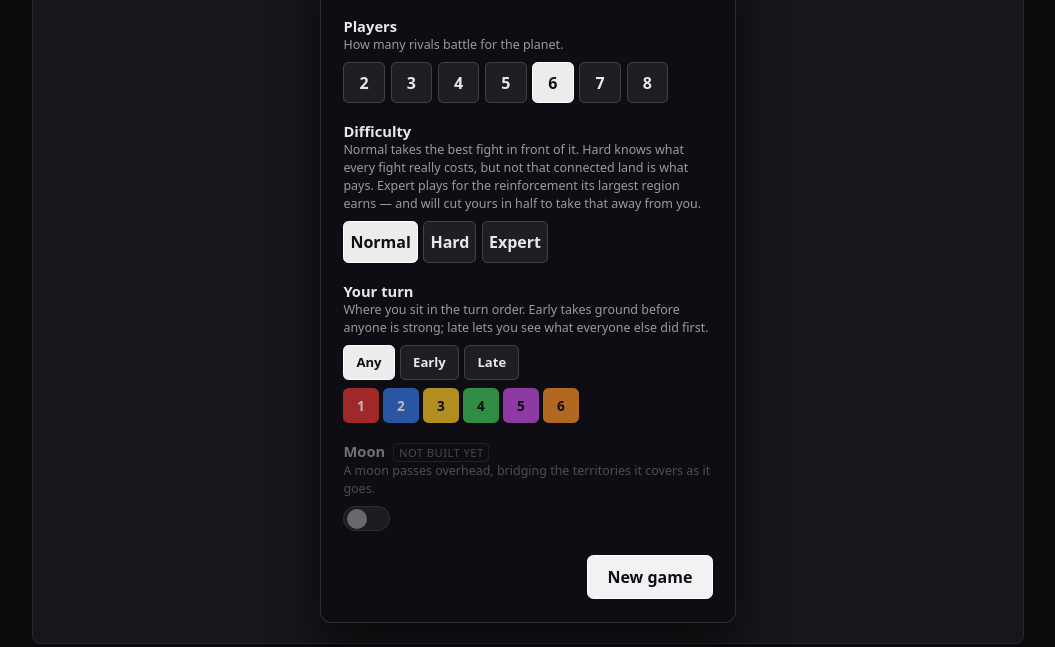
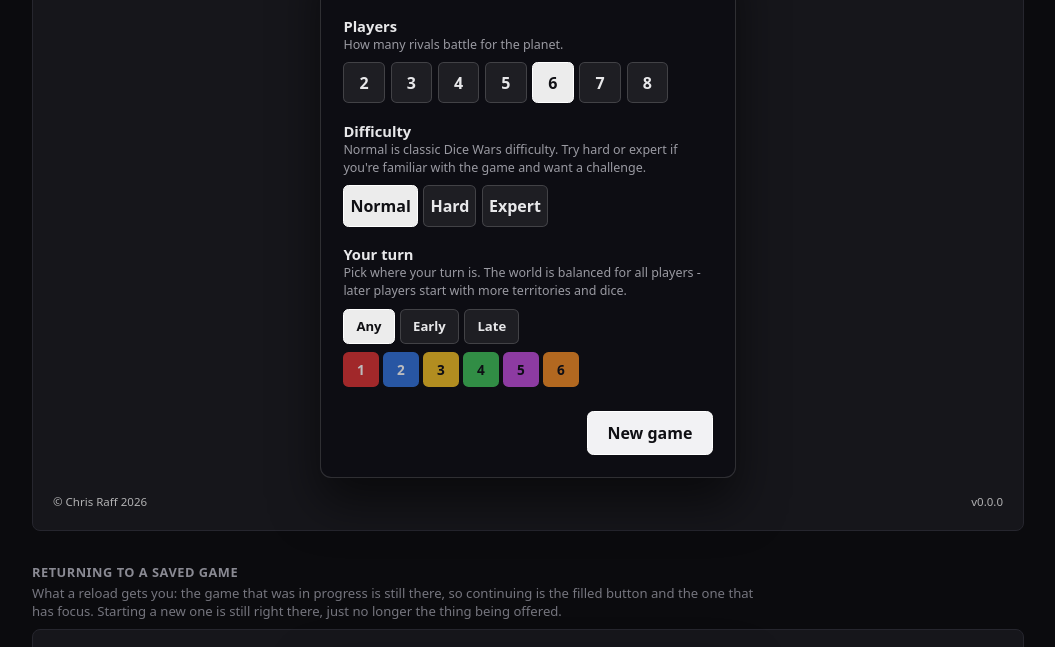
Before and after one commit to chrisraff/dicewars-planets, a website built with Vite: page packages/planets/preview/menu.html in a window 1280 px wide. Shown: the part 305-952 px from the top of the page, without its empty margins (112-1167 px from the left). Built offline with nearby package versions, Linux system fonts and the light colour scheme.

Commit message:
clean up menu

```diff
--- a/packages/planets/src/game/settings.js
+++ b/packages/planets/src/game/settings.js
@@ -38,9 +38,7 @@ export const SETTING_DEFINITIONS = [
   {
     key: 'difficulty',
     label: 'Difficulty',
-    help: 'Normal takes the best fight in front of it. Hard knows what every fight really '
-      + 'costs, but not that connected land is what pays. Expert plays for the reinforcement '
-      + 'its largest region earns — and will cut yours in half to take that away from you.',
+    help: 'Normal is classic Dice Wars difficulty. Try hard or expert if you\'re familiar with the game and want a challenge.',
     kind: 'choice',
     default: 'normal',
     available: true,
@@ -53,8 +51,7 @@ export const SETTING_DEFINITIONS = [
   {
     key: 'start',
     label: 'Your turn',
-    help: 'Where you sit in the turn order. Early takes ground before anyone is strong; '
-      + 'late lets you see what everyone else did first.',
+    help: 'Pick where your turn is. The world is balanced for all players - later players start with more territories and dice.',
     kind: 'seat',
     default: 'any',
     available: true,
@@ -90,8 +87,13 @@ export const SETTING_DEFINITIONS = [
     help: 'A moon passes overhead, bridging the territories it covers as it goes.',
     kind: 'toggle',
     default: false,
+    // Both, and they do different jobs: `hidden` keeps the menu from drawing a
+    // row for a feature that is not built, and `available: false` is what pins
+    // it to its default so nothing downstream is ever handed a setting it
+    // cannot honour. No `note` — that is the text a *greyed-out* row carries,
+    // and nobody can read the note on a row that is never drawn.
     available: false,
-    note: 'Not built yet',
+    hidden: true,
   },
 ];
 
--- a/packages/planets/src/preview/preview.css
+++ b/packages/planets/src/preview/preview.css
@@ -221,7 +221,10 @@ h1 {
 }
 .menu-host {
   display: flex;
-  justify-content: center;
+  /* A column with the panel centred, matching `#menu` — the footer is a
+     sibling of the panel, so a row would put it alongside. */
+  flex-direction: column;
+  align-items: center;
   padding: 1.25rem;
 }
 .menu-host[hidden] {
--- a/packages/planets/src/render/hud.css
+++ b/packages/planets/src/render/hud.css
@@ -1234,8 +1234,13 @@
   inset: 0;
   z-index: 10;
   display: flex;
-  align-items: center;
-  justify-content: center;
+  /* A column so the footer can sit under the panel rather than beside it. The
+     panel is centred by its own auto margins instead of `justify-content`,
+     which also fixes the old hazard here: a flex item centred that way has its
+     overflowing top cut off by a scrolling container, where an auto margin
+     collapses and lets it scroll. */
+  flex-direction: column;
+  align-items: center;
   padding: calc(var(--safe-top) + 1rem) calc(var(--safe-right) + 1rem)
            calc(var(--safe-bottom) + 1rem) calc(var(--safe-left) + 1rem);
   background: rgba(4, 4, 8, 0.72);
@@ -1248,6 +1253,9 @@
 .menu-panel {
   width: min(26rem, 100%);
   box-sizing: border-box;
+  /* Both auto, so the free space splits above and below and the panel lands
+     centred in whatever the footer leaves it. */
+  margin: auto 0;
   padding: 1.4rem;
   border: 1px solid rgba(255, 255, 255, 0.14);
   border-radius: 0.7rem;
@@ -1456,6 +1464,23 @@
 .menu-start.is-secondary:hover { background: rgba(255, 255, 255, 0.16); }
 .menu-resume[hidden],
 .menu-continue[hidden] { display: none; }
+
+/* Whose game this is and which build of it, on the one screen with room to
+   say so. Deliberately quiet: it is a signature and a number to quote back
+   when something goes wrong, not something to read. Stretched to the full
+   width of the overlay so the two ends sit at the two ends. */
+.menu-footer {
+  align-self: stretch;
+  display: flex;
+  justify-content: space-between;
+  gap: 1rem;
+  margin-top: 1rem;
+  font-size: 0.72rem;
+  line-height: 1.4;
+  color: #f2f2f2;
+  opacity: 0.7;
+  font-variant-numeric: tabular-nums;
+}
 
 @media (max-width: 640px) {
   .menu-panel { padding: 1.1rem; }
--- a/packages/planets/src/render/menu.js
+++ b/packages/planets/src/render/menu.js
@@ -7,6 +7,20 @@ import {
 import { DEFAULT_PLAYER_COLORS, readableTextColor } from './palette.js';
 
 const rgb = (color) => `rgb(${color.map((c) => Math.round(c * 255)).join(', ')})`;
+
+/**
+ * What the menu's footer says.
+ *
+ * The version is its own number rather than the package's: `package.json` is
+ * about a workspace that is never published, while this is what a player would
+ * quote back when something goes wrong. Bump it here.
+ *
+ * The year is written down rather than read off the clock. A copyright year is
+ * a fact about when the work was made, so a machine with a wrong clock should
+ * not be able to change it.
+ */
+export const APP_VERSION = '0.0.0';
+export const APP_COPYRIGHT = '© Chris Raff 2026';
 
 /**
  * The turn order as a row of seats, with the current choice painted onto it.
@@ -46,7 +60,10 @@ export function settingRowView(setting, value, context = {}) {
   const base = {
     key: setting.key,
     label: setting.label,
-    help: setting.help,
+    // An option that explains itself needs no line under it, so `help` is
+    // optional — and an empty one is the same as none, rather than an empty
+    // paragraph holding open a gap where a sentence used to be.
+    help: setting.help || null,
     kind: setting.kind,
     disabled,
     note: disabled ? setting.note : null,
@@ -116,7 +133,14 @@ export function createMenu(root, { onStart, onResume, onContinue } = {}) {
         <button class="menu-continue" type="button" hidden>Continue</button>
       </div>
     </div>
+    <div class="menu-footer">
+      <span></span>
+      <span></span>
+    </div>
   `;
+  const footerParts = root.querySelectorAll('.menu-footer span');
+  footerParts[0].textContent = APP_COPYRIGHT;
+  footerParts[1].textContent = `v${APP_VERSION}`;
 
   const settingsList = root.querySelector('.menu-settings');
   const startButton = root.querySelector('.menu-start');
@@ -260,7 +284,10 @@ export function createMenu(root, { onStart, onResume, onContinue } = {}) {
     const labelText = text.querySelector('.menu-row-label span');
     labelText.id = `menu-label-${setting.key}`;
     labelText.textContent = row.label;
-    text.querySelector('.menu-row-help').textContent = row.help;
+
+    const help = text.querySelector('.menu-row-help');
+    if (row.help) help.textContent = row.help;
+    else help.remove(); // the same as the note above: nothing to say, nothing drawn
 
     const note = text.querySelector('.menu-row-note');
     if (row.note) note.textContent = row.note;
```
Also changed, not shown: packages/planets/test/menu.test.js (+14 -1 lines), packages/planets/test/settings.test.js (+4 -1 lines).
